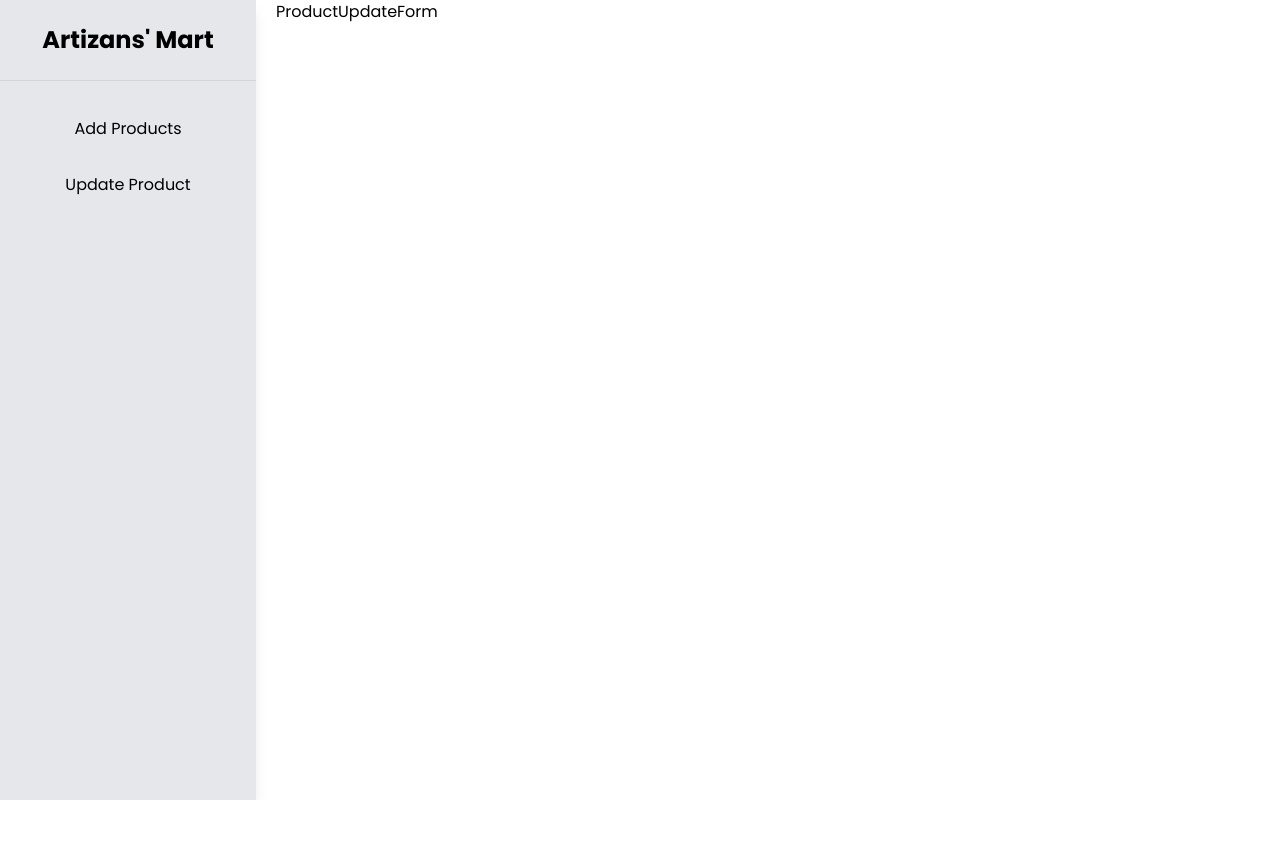
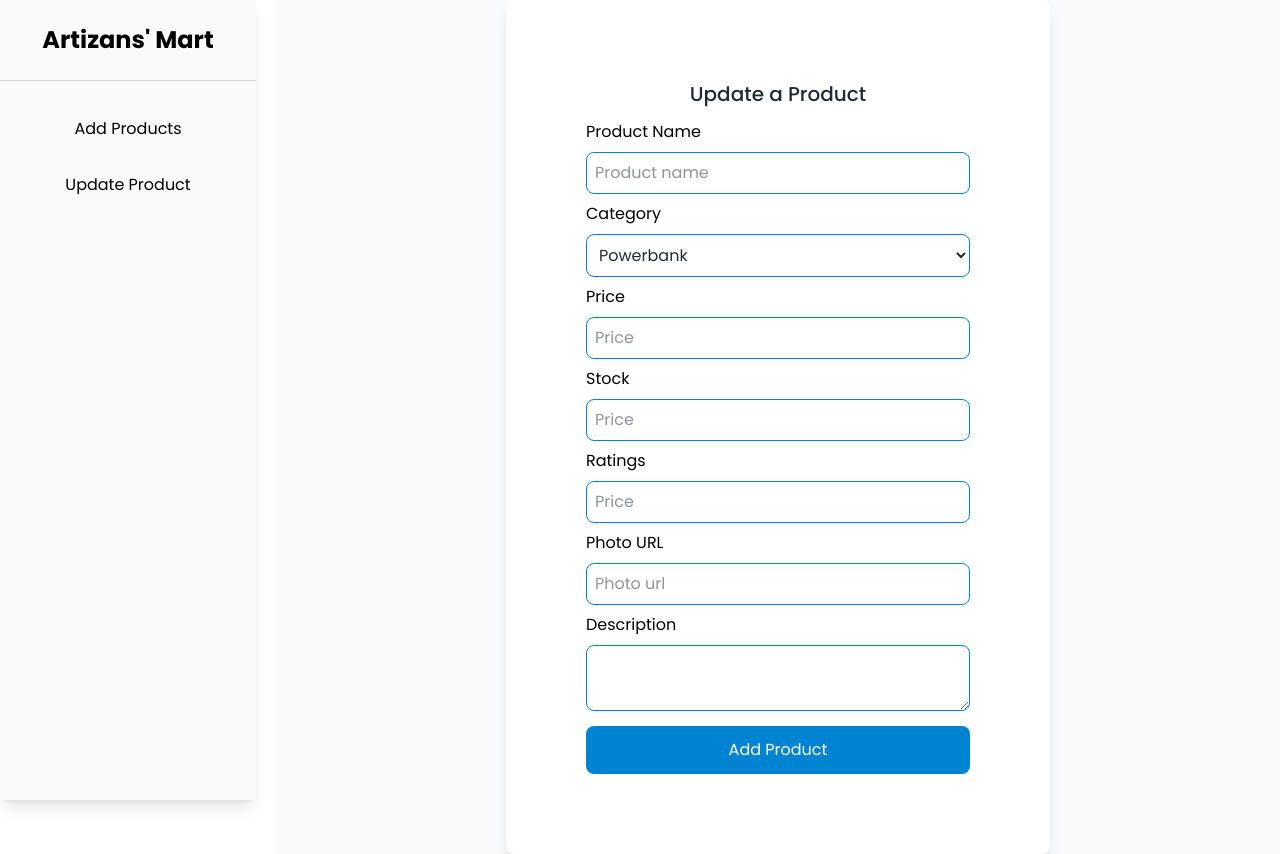
Before and after one commit to Nahid-07/artizans-mart-ecommerce-project, a React (Vite) app: page /dashboard/update-product in a window 1280 px wide. Before the commit the page ends 800 px from the top, so only its background shows below. Built offline with nearby package versions, Linux system fonts and the light colour scheme.

Commit message:
added product add form and product update form

```diff
--- a/src/components/dashboardComponents/ProductUpdateForm.jsx
+++ b/src/components/dashboardComponents/ProductUpdateForm.jsx
@@ -1,7 +1,78 @@
-import React from 'react'
+import React from "react";
 
 export const ProductUpdateForm = () => {
   return (
-    <div>ProductUpdateForm</div>
-  )
-}
+    <div className="bg-white p-20 rounded-lg shadow-lg">
+      <h3 className="text-gray-800 text-xl font-medium text-center mb-3">
+        Update a Product
+      </h3>
+      <form>
+        <div>
+          <label className="block">Product Name</label>
+          <input
+            type="text"
+            className="outline-none rounded-lg border border-sky-600 w-96 mt-2 p-2 text-gray-800"
+            placeholder="Product name"
+          />
+        </div>
+        <div>
+          <label className="block mt-2">Category</label>
+          <select
+            name="productCategory"
+            className="outline-none rounded-lg border border-sky-600 w-96 mt-2 p-2 text-gray-800"
+          >
+            <option value="powerbank">Powerbank</option>
+            <option value="earbuds">earbuds</option>
+            <option value="smartwatch">Smartwatch</option>
+          </select>
+        </div>
+        <div>
+          <label className="block mt-2">Price</label>
+          <input
+            type="text"
+            className="outline-none rounded-lg border border-sky-600 w-96 mt-2 p-2 text-gray-800"
+            placeholder="Price"
+          />
+        </div>
+        <div>
+          <label className="block mt-2">Stock</label>
+          <input
+            type="number"
+            className="outline-none rounded-lg border border-sky-600 w-96 mt-2 p-2 text-gray-800"
+            placeholder="Price"
+          />
+        </div>
+        <div>
+          <label className="block mt-2">Ratings</label>
+          <input
+            type="number"
+            className="outline-none rounded-lg border border-sky-600 w-96 mt-2 p-2 text-gray-800"
+            placeholder="Price"
+            step={0.1}
+            max={5}
+          />
+        </div>
+        <div>
+          <label className="block mt-2">Photo URL</label>
+          <input
+            type="text"
+            className="outline-none rounded-lg border border-sky-600 w-96 mt-2 p-2 text-gray-800"
+            placeholder="Photo url"
+          />
+        </div>
+        <div>
+          <label className="block mt-2">Description</label>
+          <textarea
+            name="description"
+            className="outline-none rounded-lg border border-sky-600 w-96 mt-2 p-2 text-gray-800"
+          ></textarea>
+        </div>
+        <div>
+          <button className="w-96 bg-sky-600 text-white p-3 rounded-lg mt-2">
+            Add Product
+          </button>
+        </div>
+      </form>
+    </div>
+  );
+};
--- a/src/components/dashboardComponents/ProductUploadForm.jsx
+++ b/src/components/dashboardComponents/ProductUploadForm.jsx
@@ -1,7 +1,66 @@
-import React from 'react'
-
 export const ProductUploadForm = () => {
   return (
-    <div>ProductUploadForm</div>
-  )
-}
+    <div className="bg-white p-10 md:p-20 rounded-lg shadow-lg">
+      <h3 className="text-gray-800 text-xl font-medium text-center mb-3">Add a Product</h3>
+      <form>
+        <div>
+          <label className="block">Product Name</label>
+          <input
+            type="text"
+            className="outline-none rounded-lg border border-sky-600 md:w-96 mt-2 p-2 text-gray-800"
+            placeholder="Product name"
+          />
+        </div>
+        <div>
+          <label className="block mt-2">Category</label>
+          <select name="productCategory" className="outline-none rounded-lg border border-sky-600 md:w-96 mt-2 p-2 text-gray-800">
+            <option value="powerbank">Powerbank</option>
+            <option value="earbuds">earbuds</option>
+            <option value="smartwatch">Smartwatch</option>
+          </select>
+        </div>
+        <div>
+          <label className="block mt-2">Price</label>
+          <input
+            type="text"
+            className="outline-none rounded-lg border border-sky-600 md:w-96 mt-2 p-2 text-gray-800"
+            placeholder="Price"
+          />
+        </div>
+        <div>
+          <label className="block mt-2">Stock</label>
+          <input
+            type="number"
+            className="outline-none rounded-lg border border-sky-600 md:w-96 mt-2 p-2 text-gray-800"
+            placeholder="Price"
+          />
+        </div>
+        <div>
+          <label className="block mt-2">Ratings</label>
+          <input
+            type="number"
+            className="outline-none rounded-lg border border-sky-600 md:w-96 mt-2 p-2 text-gray-800"
+            placeholder="Price"
+            step={0.1}
+            max={5}
+          />
+        </div>
+        <div>
+          <label className="block mt-2">Photo URL</label>
+          <input
+            type="text"
+            className="outline-none rounded-lg border border-sky-600 md:w-96 mt-2 p-2 text-gray-800"
+            placeholder="Photo url"
+          />
+        </div>
+        <div>
+          <label className="block mt-2">Description</label>
+          <textarea name="description" className="outline-none rounded-lg border border-sky-600 md:w-96 mt-2 p-2 text-gray-800"></textarea>
+        </div>
+        <div>
+          <button className="md:w-96 bg-sky-600 text-white p-3 rounded-lg mt-2">Add Product</button>
+        </div>
+      </form>
+    </div>
+  );
+};
--- a/src/components/dashboardComponents/Sidebar.jsx
+++ b/src/components/dashboardComponents/Sidebar.jsx
@@ -17,7 +17,7 @@ export const Sidebar = () => {
 
       {/* Sidebar */}
       <div
-        className={`fixed top-0 left-0 min-h-screen w-64 bg-gray-200 shadow-lg transform
+        className={`fixed top-0 left-0 min-h-screen w-64 bg-gray-50 shadow-lg transform
         ${isOpen ? "translate-x-0" : "-translate-x-full"}
         transition-transform duration-300 ease-in-out
         md:translate-x-0 md:static md:w-64`}
--- a/src/layout/DashboradLayout/DashboardLayout.jsx
+++ b/src/layout/DashboradLayout/DashboardLayout.jsx
@@ -4,10 +4,10 @@ import { Outlet } from 'react-router'
 export const DashboardLayout = () => {
   return (
     <div className='flex gap-5'>
-        <aside className='flex-1'>
+        <aside className=''>
             <Sidebar/>
         </aside>
-        <aside className='flex-4'>
+        <aside className='flex-1 bg-gray-50 flex justify-center items-center'>
             <Outlet></Outlet>
         </aside>
     </div>
```
